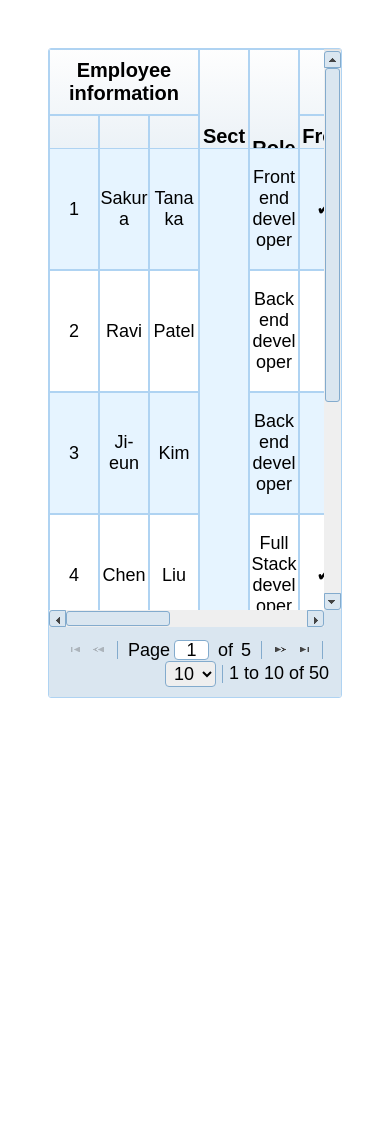
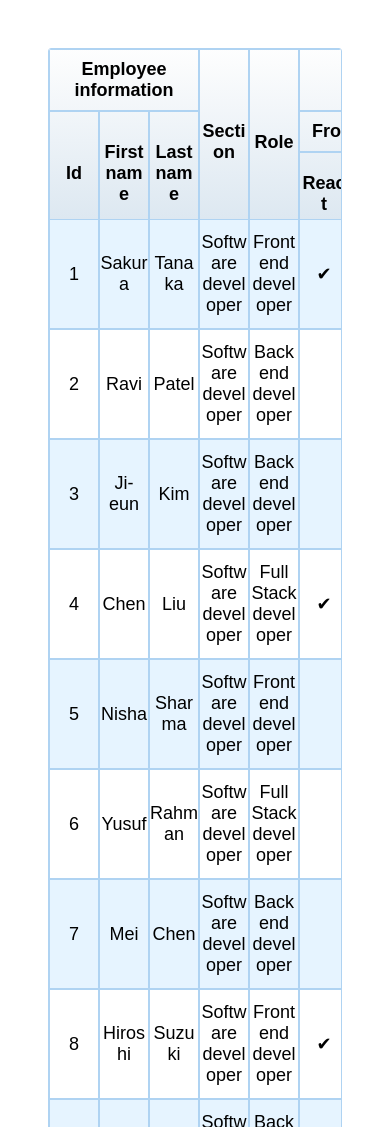
Before and after one commit to xstylizt/automerged-modified-table, a website: page index.html in a window 390 px wide. Shown: the top 1127 px of the page. Before the commit the page ends 844 px from the top, so only its background shows below. Drawn offline with nearby package versions, Linux system fonts and the light colour scheme.

Commit message:
Update about doing responsive table in each form

```diff
--- a/css/pqgrid.css
+++ b/css/pqgrid.css
@@ -259,3 +259,14 @@
   .pq-grid-footer {
     text-align: right;
   }
+
+  @media screen and (max-width: 768px){
+    .pq-vscroll{
+      height: calc(100% - 17px) !important;
+    }
+
+  }
+
+  @media screen and (min-width: 768px){
+
+  }
--- a/js/configs.js
+++ b/js/configs.js
@@ -5,8 +5,8 @@ var overall_table = {
     height: 650,
     outer_border: '1.8px solid #afd3f2',
     inner_border: '1.2px solid #afd3f2',
-    isScrolling: true,
-    isPaging: true
+    isScrolling: false,
+    isPaging: true,
 }
 
 
@@ -14,11 +14,14 @@ var overall_table = {
 var header = {
     n_row: 3,
     style: {
-
-        height: '125px',
+        staticHeight: '120px',
+        resizedWindow: {
+            resizedWindowWidth: 760,
+            horizontalResizedHeight: '170px'
+        },
         background: 'linear-gradient(#fefefe, #dae6f0)',
         padding: '8px 0 8px 0',
-        font_size: '20px',
+        font_size: '18px',
         font_weight: 'bold',
         font_color: 'black'
 
@@ -36,7 +39,7 @@ var content = {
 
         odd_row_background: '#e6f4ff',
         even_row_background: '#ffffff',
-        padding: '18px 0 18px 0',
+        padding: '12px 0 12px 0',
         font_size: '18px',
         font_weight: '400',
         font_color: 'black'
@@ -95,9 +98,9 @@ var scrollbar = {
 }
 
 export {
-    overall_table,
-    header,
-    content,
-    footer,
-    scrollbar
+        overall_table,
+        header,
+        content,
+        footer,
+        scrollbar
 }
--- a/js/script.js
+++ b/js/script.js
@@ -9,15 +9,10 @@ import {
 
 $(document).ready(function(){
 
-    // ##------------------ Import data --------------------------------------------------------------##
-    const importData = (data) => {
-        return data
-    }
-
     // ##------------------ Create main title --------------------------------------------------------##
     const createMainTitle = () => {
         // ------------------------- Create Main Title -------------------------------------
-        var raw_data = importData(data)
+        var raw_data = data
         var headingArrayObject = mergeCellsAutoTable('header');
         var columnLength = raw_data[0].length;
         var titleMain = [];
@@ -71,6 +66,7 @@ $(document).ready(function(){
             }
         }
 
+        var logged = false;
         console.log(groupedTitleAndSubTitleArray)
 
         const colModel_result = [
@@ -132,11 +128,11 @@ $(document).ready(function(){
 
     // ##----------------- Define function for merging header of table -------------------------------##
     const mergeCellsAutoTable = (conditions) => {
-        var raw_data = importData(data)
+        var raw_data = data
         var mc = []
         var notMergedArray = []
         if(conditions == 'header'){
-            var Data = raw_data.slice(0, header.row)
+            var Data = raw_data.slice(0, header.n_row)
         }else if(conditions == 'content'){
             var Data = raw_data.slice(3, )
         }
@@ -196,7 +192,6 @@ $(document).ready(function(){
             }
         });
 
-        console.log(sort_mc)
 
         const groupedData = {};
         const sortedData = [];
@@ -261,34 +256,19 @@ $(document).ready(function(){
         return filtered;
     }
 
+    const mergeCellsHeaderTable = () => {
+        var real_mergedHeaderArray = mergeCellsAutoTable('header');
+        return real_mergedHeaderArray
+    }
+
     // ##----------------- Define function for merging content of table -------------------------------##
     const mergeCellsContentTable = (grid_style) => {
           var real_mergedContentArray = [];
           var mergedContentArray = [];
-          var contentData = importData(data).slice(header.n_row, );
+          var contentData = data.slice(header.n_row, );
           var CMContent = contentData[0].map((_, index) => ({dataIndx: index}));
           var i = CMContent.length;
           var j = contentData.length;
-
-          /*
-          // ------------ merge columns based on row value fot content ----------------
-          for (var r = 0; r < contentData.length; r++) {
-            var rc = 1,
-            c = CMContent.length;
-
-            while (c--) {
-                var cd = contentData[r][CMContent[c].dataIndx]
-                var cd_prev = contentData[r][CMContent[c - 1] ? CMContent[c - 1].dataIndx : undefined];
-
-                if (cd_prev !== undefined && cd == cd_prev) {
-                    rc++;
-                } else if (rc > 1) {
-                    mergedContentArray.push({cellValue: cd, r1: r, c1: c, rc: 1, cc: rc });
-                    rc = 1;
-                }
-            }
-        }
-        */
 
         // ----------- merge rows based on column value for content ------------------
         if(grid_style.content.mergedCells.type === 'not_auto' && grid_style.content.mergedCells.configs.length === 0){
@@ -345,42 +325,13 @@ $(document).ready(function(){
     }
 
 
+    const mergeCellsWholeComponents = (grid_style) => {
+        var header = mergeCellsHeaderTable();
+        var content =  mergeCellsContentTable(grid_style)
+        var real_mergedArray = header.concat(content)
+        return real_mergedArray
+    }
 
-
-
-    // ##----------------- Define function for retreving pqGrid object ---------------------------------##
-    const pqGridObject = (data, style) =>{
-        var grid_style = {
-            overall_table: style.overall_table,
-            header: style.header,
-            content: style.content,
-            footer: style.footer,
-            scrollbar: style.scrollbar
-        }
-        var grid_object = {
-                            resizable: false,
-                            dragColumns: { enabled: false },
-                            draggable: false,
-                            width: grid_style.overall_table.width,
-                            minWidth: grid_style.overall_table.min_width,
-                            height:  grid_style.overall_table.isScrolling === false ||  (data.length - grid_style.header.n_row) <=10 ? 'flex': grid_style.overall_table.height,
-                            editable: false,
-                            sortModel: false,
-                            freezeRows: grid_style.content.numberFreezeRows,
-                            freezeCols: grid_style.content.numberFreezeCols,
-                            numberCell: {show: false},
-                            scrollModel: { autoFit: true},
-                            flex: {one: true},
-                            mergeCells: mergeCellsContentTable(grid_style),
-                            dataModel: { data: data.slice(grid_style.header.n_row, ) },
-                            columnTemplate: { align: 'center', valign: 'center' },
-                            pageModel: { type: "local", rPP: grid_style.footer.rPPOptions[0] ,strRpp: "{0}", strDisplay: `{0} to {1} of {2}`, rPPOptions: grid_style.footer.rPPOptions},
-                            refresh: function(event,ui){
-                                stylingTable(grid_style)
-                            }
-                        }
-        return grid_object
-    }
 
     // ##------------------------------ Define function for styling table --------------------------------##
     const stylingTable = (grid_style) =>{
@@ -475,9 +426,33 @@ $(document).ready(function(){
 
 
         if(!overall_table.isScrolling){
-            pqGridHeaderOuter.css('height', grid_style.header.style.height)
+            pqGridHeaderOuter.css('height', grid_style.header.style.staticHeight)
 
         }
+
+        if($(window).width() < header.style.resizedWindow.resizedWindowWidth){
+            if(overall_table.isScrolling === true)
+            {
+                    var mainTable = $('#automerged-modified-table')
+                    pqGridHeaderOuter.removeAttr('style')
+                    mainTable.css('width','98.7%')
+                    mainTable.css('height','auto')
+                    pqGridHeaderOuter.css('height', header.style.resizedWindow.horizontalResizedHeight)
+            }else if(overall_table.isScrolling === false){
+                    pqGridHeaderOuter.css('height', header.style.resizedWindow.horizontalResizedHeight)
+            }
+        }
+
+        else if($(window).width() >= header.style.resizedWindow.resizedWindowWidth){
+            if(overall_table.isScrolling === false){
+            pqGridHeaderOuter.css('height', header.style.staticHeight)
+            }
+        }
+
+
+
+
+
 
         pqGridUiButtonFooter.on('mouseenter',function(){
             $('.pq-ui-button').css('border-color', grid_style.footer.additional_style.buttonHoverBorder_color)
@@ -513,26 +488,47 @@ $(document).ready(function(){
     }
 
 
+// --------------------------------------------- Recall all function ------------------------------------------------------------
 
-    // ##------------------------------ Create Table function ------------------------------------------------------
-    const createPQGridTable = () => {
-        var raw_data = importData(data)
-        var style = {
+    var grid_style = {
         overall_table: overall_table,
         header: header,
         content: content,
         footer: footer,
         scrollbar: scrollbar
     }
-        var obj = pqGridObject(raw_data, style)
 
 
-        if(style.overall_table.isPaging === false && style.overall_table.isScrolling === false) {
-            obj.pageModel = ''
+    var grid_object = {
+                    resizable: false,
+                    dragColumns: { enabled: false },
+                    draggable: false,
+                    width: grid_style.overall_table.width,
+                    minWidth: grid_style.overall_table.min_width,
+                    height:  grid_style.overall_table.isScrolling === false ||  (data.length - grid_style.header.n_row) <=10 ? 'flex': grid_style.overall_table.height,
+                    editable: false,
+                    sortModel: false,
+                    freezeRows: grid_style.content.numberFreezeRows,
+                    freezeCols: grid_style.content.numberFreezeCols,
+                    scrollModel: {autoFit: true},
+                    numberCell: {show: false},
+                    flex: {one: true},
+                    //mergeCells: mergeCellsContentTable(grid_style) /* mergeCellsWholeComponents(grid_style) */ ,
+                    dataModel: { data: data.slice(grid_style.header.n_row, ) },
+                    columnTemplate: { align: 'center', valign: 'center' },
+                    pageModel: { type: "local", rPP: grid_style.footer.rPPOptions[0] ,strRpp: "{0}", strDisplay: `{0} to {1} of {2}`, rPPOptions: grid_style.footer.rPPOptions},
+                    refresh: function(event,ui){
+                        stylingTable(grid_style)
+                }
     }
 
-        if((data.length - style.header.n_row) <= footer.rPPOptions[0]){
-            obj.width = '100%';
+
+    if(grid_style.overall_table.isPaging === false && grid_style.overall_table.isScrolling === false) {
+        grid_object.pageModel = ''
+    }
+
+    if((data.length - grid_style.header.n_row) <= footer.rPPOptions[0]){
+        grid_object.width = '100%';
 
         if(overall_table.isScrolling === true || overall_table.isPaging === true){
             overall_table.isScrolling = false;
@@ -540,15 +536,7 @@ $(document).ready(function(){
         }
     }
 
-
-        colModelTitle(obj)
-        var grid = pq.grid("#automerged-modified-table", obj);
-    }
-
-// --------------------------------------------- Recall all function with ------------------------------------------------------------
-
-
     createMainTitle();
-    createPQGridTable();
-
+    colModelTitle(grid_object)
+    var grid = pq.grid("#automerged-modified-table", grid_object)
 });
```
Lines whose indentation alone changed are shown as unchanged.
